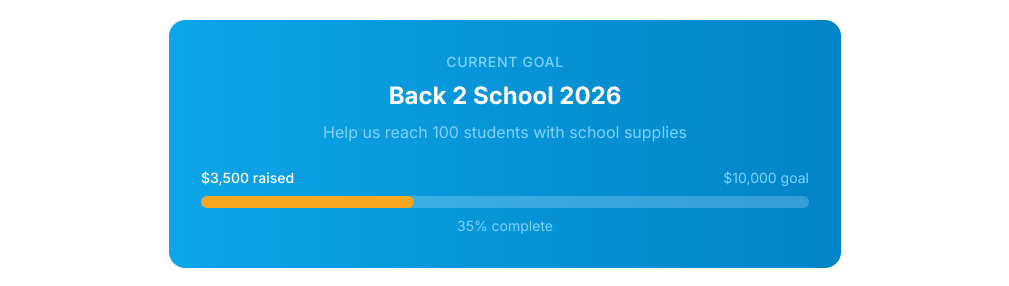
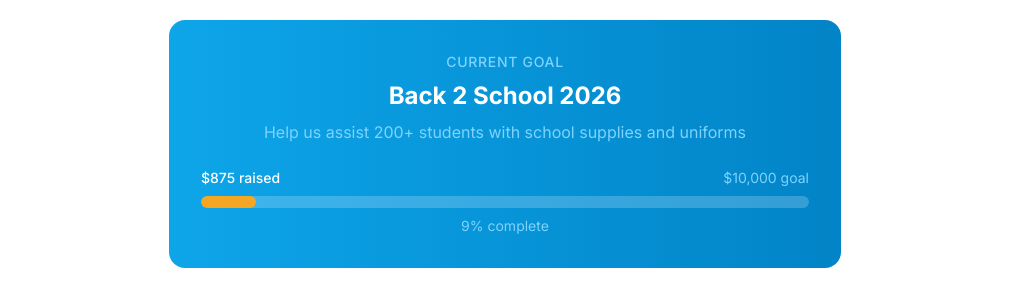
Before and after one commit to greggfosdev/ann-hewan-foundation, a Next.js app: page / in a window 1280 px wide. Shown: the part 1740-2026 px from the top of the page, without its empty margins (135-1144 px from the left). Built offline with nearby package versions, Linux system fonts and the light colour scheme.

Commit message:
Update homepage Back 2 School campaign to $875 raised (9%)
Co-Authored-By: Claude Opus 4.6 <noreply@anthropic.com>

```diff
--- a/src/components/sections/ImpactStats.tsx
+++ b/src/components/sections/ImpactStats.tsx
@@ -132,22 +132,22 @@ export function ImpactStats() {
               Back 2 School 2026
             </p>
             <p className="mt-2 text-ocean-light">
-              Help us reach 100 students with school supplies
+              Help us assist 200+ students with school supplies and uniforms
             </p>
 
             <div className="mt-6">
               <div className="flex justify-between text-sm">
-                <span className="font-medium">$3,500 raised</span>
+                <span className="font-medium">$875 raised</span>
                 <span className="text-ocean-light">$10,000 goal</span>
               </div>
               <div className="mt-2 h-3 w-full overflow-hidden rounded-full bg-white/20">
                 <div
                   className="h-full rounded-full bg-gold transition-all duration-1000"
-                  style={{ width: "35%" }}
+                  style={{ width: "9%" }}
                 />
               </div>
               <p className="mt-2 text-sm text-ocean-light">
-                35% complete
+                9% complete
               </p>
             </div>
           </div>
```
